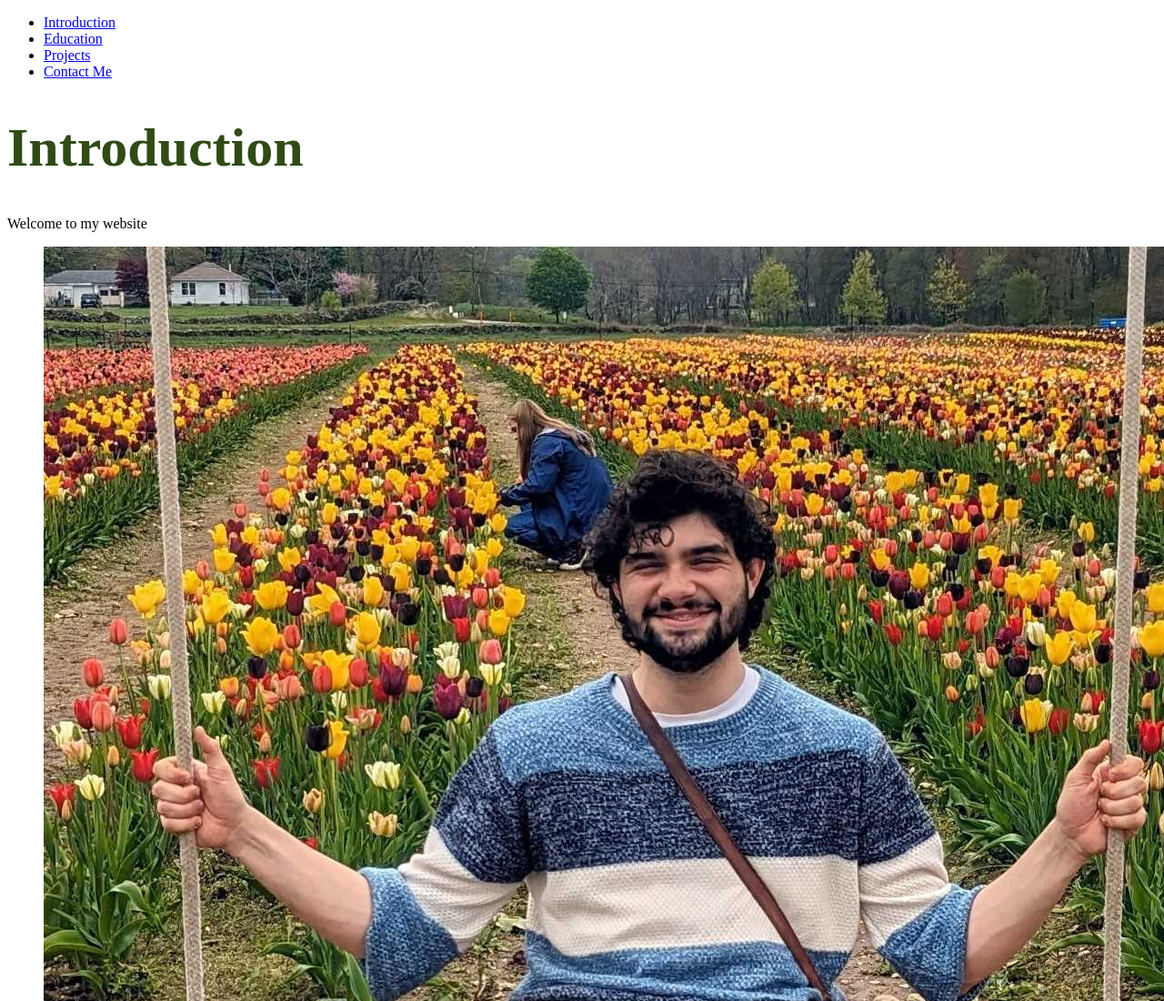
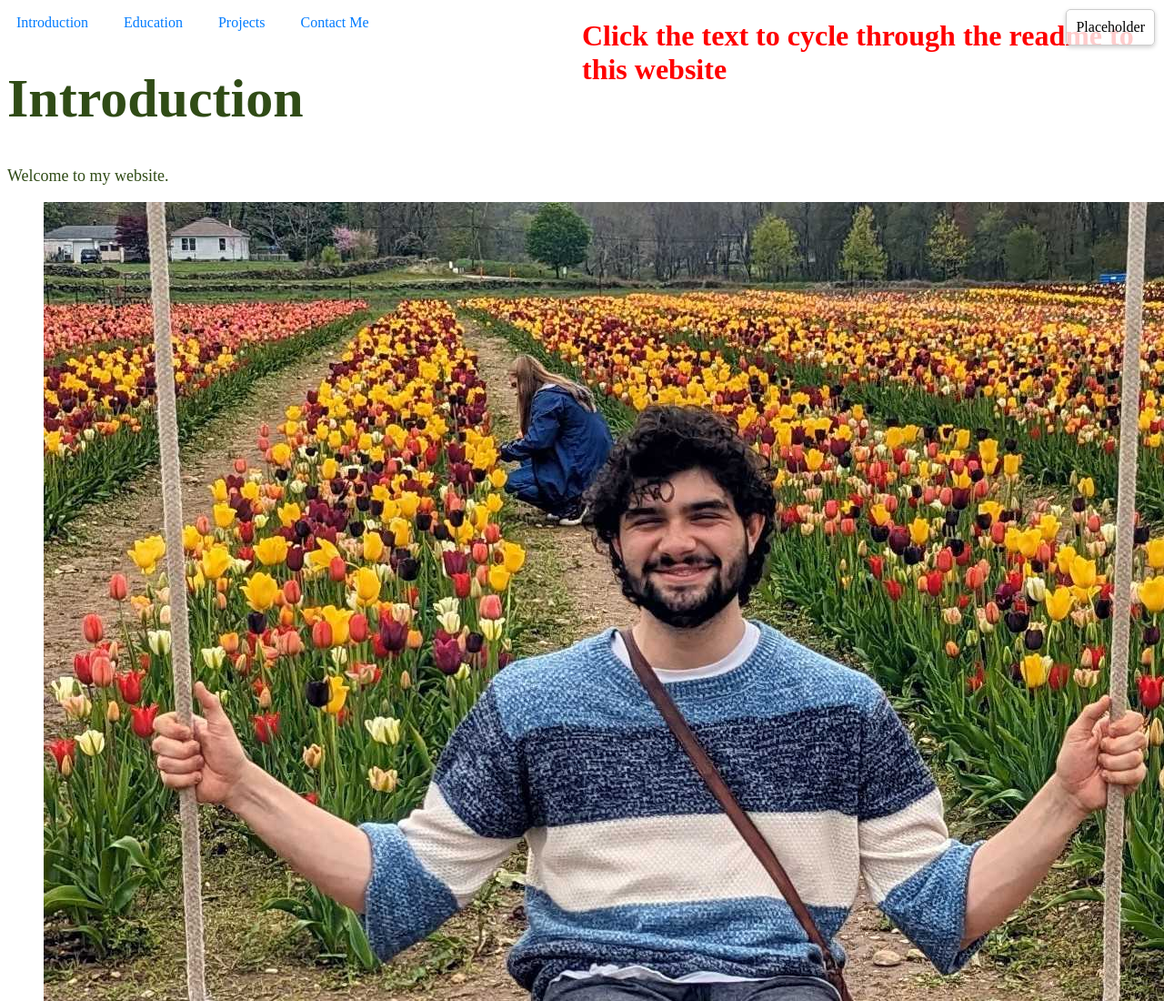
Before and after one commit to Kluchman/Kluchman.github.io, a plain HTML site: page index.html in a window 1280 px wide. Shown: the top 1100 px of the page at 91% size. Drawn offline with Linux system fonts and the light colour scheme.

Commit message:
finished for lab3 submission

```diff
--- /dev/null
+++ b/css/placeholder.css
@@ -0,0 +1,11 @@
+.placeholder-box {
+    position: absolute; /* Position it absolutely */
+    top: 10px; /* Distance from the top */
+    right: 10px; /* Distance from the right */
+    background-color: rgba(255, 255, 255, 0.8); /* Light background color */
+    border: 1px solid #ccc; /* Light border */
+    padding: 10px; /* Padding inside the box */
+    border-radius: 5px; /* Rounded corners */
+    box-shadow: 0 2px 5px rgba(0, 0, 0, 0.2); /* Subtle shadow */
+    z-index: 1000; /* Ensure it appears above other content */
+}
--- a/index.html
+++ b/index.html
@@ -46,23 +46,115 @@
                 width: 80%;
             }
         </style> -->
+        <style>
+
+            .nav_bar_header1, .nav_bar_header2, .nav_bar_header3 {
+                position: absolute;
+                top: 0;
+                left: 50%;
+                right: 0;
+                opacity: 0; /* Initially hidden */
+                transition: opacity 1s ease-in-out; /* Smooth fade */
+            }
+
+            .show {
+                opacity: 1; /* Make visible when the .show class is added */
+            }
+        </style>
 
 
-        <link rel="stylesheet" href="css\inclasstest.css">
+        <link rel="stylesheet" href="css/placeholder.css">
+
+        </head>
+
     <body>
+
+        <div class="placeholder-box">
+            Placeholder
+        </div>
+
+        <div class="nav_bar_header1"><h1>Click the text to cycle through the readme to this website</h1></div>
+        <div class="nav_bar_header2"><h1>This is a work in progress... stay tuned! In consolation, here is a poem by robbert frost.</h1></div>
+        <div class="nav_bar_header3"><h1>Some say the world will end in fire, Some say in ice. From what I've tasted of desire I hold with those who favor fire.</h1></div>
+        </div>
+
+        <script>
+            window.onload = function() {
+                // Get headers
+                const header1 = document.querySelector(".nav_bar_header1");
+                const header2 = document.querySelector(".nav_bar_header2");
+                const header3 = document.querySelector(".nav_bar_header3");
+
+                let currentHeader = 1; // Start with header1 visible
+
+                // Function to show the next header
+                function cycleHeaders() {
+                    // Hide all headers
+                    header1.classList.remove("show");
+                    header2.classList.remove("show");
+                    header3.classList.remove("show");
+
+                    // Show the current header based on the currentHeader value
+                    if (currentHeader === 1) {
+                        header1.classList.add("show");
+                        currentHeader = 2;
+                    } else if (currentHeader === 2) {
+                        header2.classList.add("show");
+                        currentHeader = 3;
+                    } else {
+                        header3.classList.add("show");
+                        currentHeader = 1;
+                    }
+                }
+
+                // Start with header1 visible
+                header1.classList.add("show");
+
+                // Add click event listeners to trigger the cycle
+                header1.addEventListener("click", cycleHeaders);
+                header2.addEventListener("click", cycleHeaders);
+                header3.addEventListener("click", cycleHeaders);
+            };
+        </script>
 
 
 
-        <div>
-        <nav>
-            <ul>
-                <li> <a href="#Intro"> Introduction </a></li>
-                <li> <a href="#Education"> Education </a></li>
-                <li> <a href="#Proj"> Projects </a></li>
-                <li> <a href="#ContactMe"> Contact Me</a></li>
-            </ul>
-        </nav>
+
+        <div class="nav-container">
+            <nav>
+                <ul>
+                    <li><a href="#Intro">Introduction</a></li>
+                    <li><a href="#Education">Education</a></li>
+                    <li><a href="#Proj">Projects</a></li>
+                    <li><a href="#ContactMe">Contact Me</a></li>
+                </ul>
+            </nav>
         </div>
+
+        <style>
+            .nav-container nav ul {
+                list-style-type: none; /* Removes bullet points */
+                padding: 0; /* Removes default padding */
+            }
+
+            .nav-container nav ul li {
+                display: inline; /* Displays list items inline */
+                margin-right: 15px; /* Adds space between items */
+            }
+
+            .nav-container nav ul li a {
+                text-decoration: none; /* Removes underline from links */
+                color: #007bff; /* Link color */
+                padding: 5px 10px; /* Padding for better click area */
+                border-radius: 5px; /* Rounded corners */
+            }
+
+            .nav-container nav ul li a:hover {
+                background-color: #007bff; /* Change background on hover */
+                color: white; /* Change text color on hover */
+            }
+        </style>
+
 
 
 
@@ -76,10 +168,10 @@
             <p class="browsehappy">You are using an <strong>outdated</strong> browser. Please <a href="#">upgrade your browser</a> to improve your experience.</p>
         <![endif]-->
         <div class = "Intro" id = "Intro">
-        <h1 style="color:rgb(48, 75, 22);font-size: 60px"> Introduction </h1>
+        <h1 style="font-size: 60px; color:rgb(48, 75, 22)"> Introduction </h1>
+        <p style="font-size: 18px; color: rgb(48, 75, 22)">Welcome to my website.</p>
+        </div>
 
-        <p> Welcome to my website </p>
-        </div>
 
         <div class = "pro_image">
             <figure>
```
Also changed, not shown: css/js_test.html (added, +31 -0 lines), css/js_test.js (added, +46 -0 lines).
